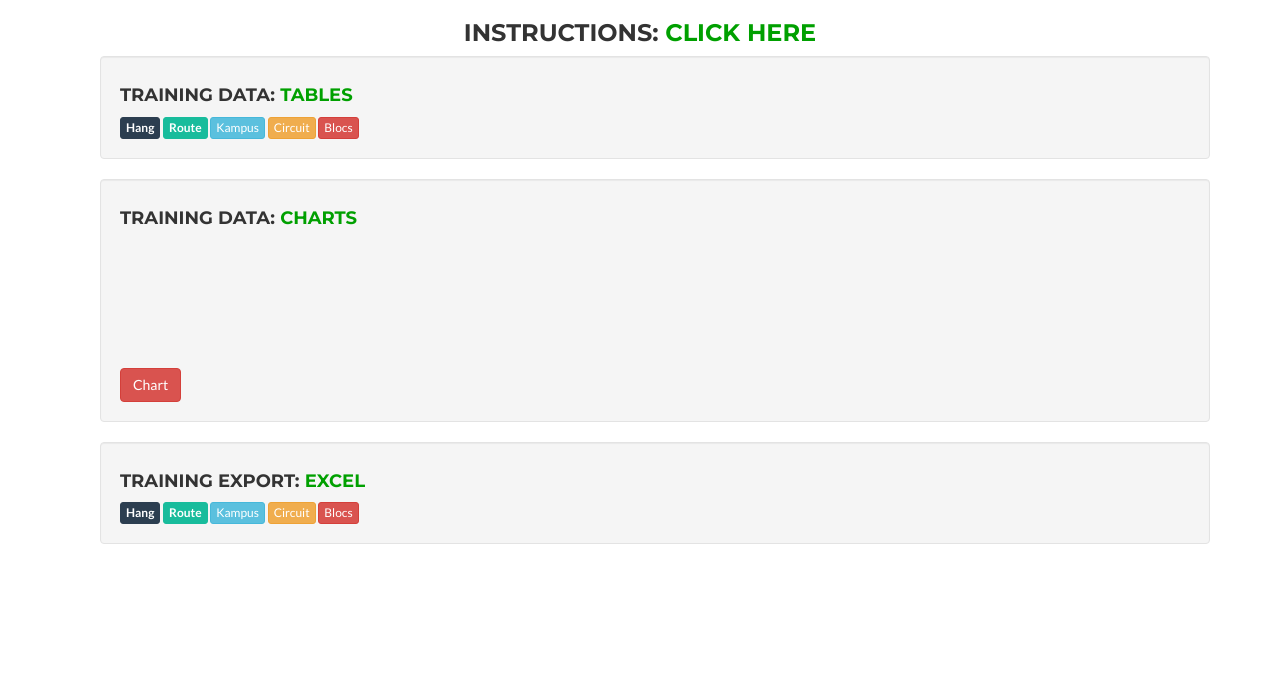
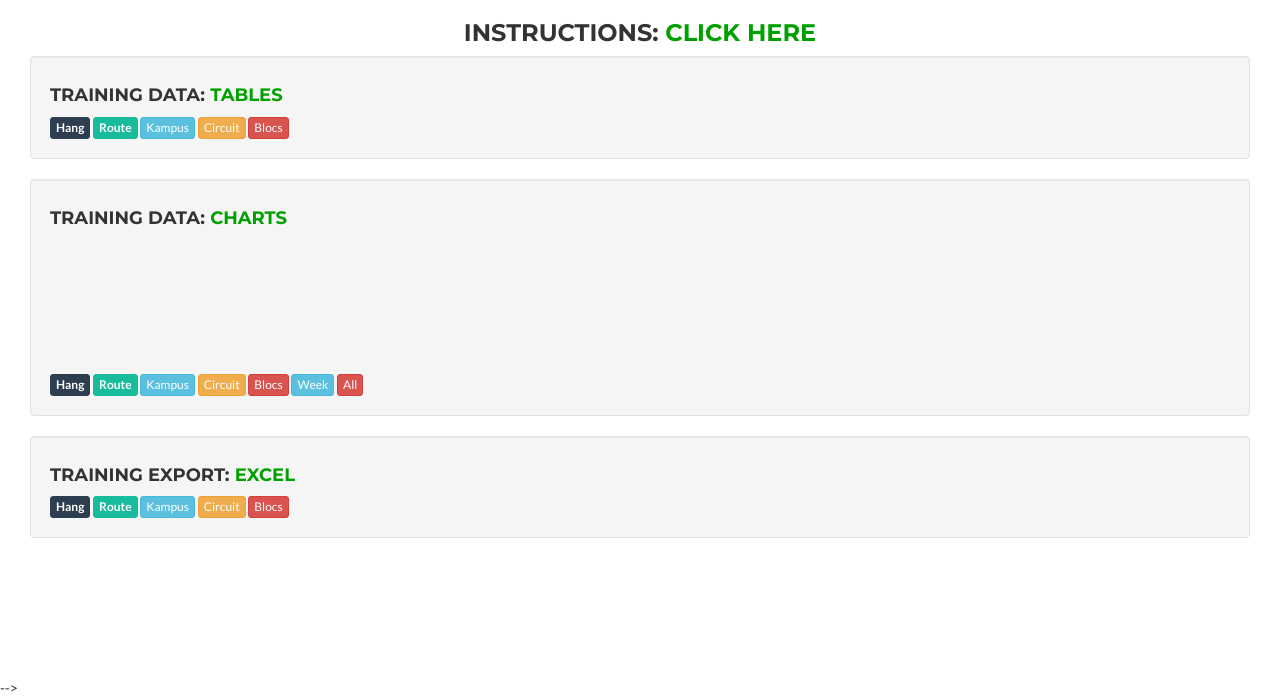
Before and after one commit to monkeymoves/MasterKampuswerk, a Flask app: page /profile in a window 1280 px wide. Shown: the part 100-800 px from the top of the page. Run offline with Flask 2, Linux system fonts and the light colour scheme; the visitor is signed in with stand-in values (Sample User, id 1); data comes from the database, SQL or seed files in the repository; data that the repository does not hold is empty; a map, chart or similar area stays blank; parts of the project's set-up code (start-up, migrations or seed data) failed here and were passed over; some libraries are stand-ins or nearby versions.

Commit message:
new charts & fixed timer

```diff
--- a/app/static/js/hangboard.js
+++ b/app/static/js/hangboard.js
@@ -92,6 +92,8 @@ $(document).ready(function () {
 
 	$("#BtnSubmit").on("click", function(e) {
 		e.preventDefault();
+		$("body").scrollTop(0);
+
 		var data = $("form").serialize();
 		$.ajax({
 			url:"/hangboard",
--- a/app/static/js/profile.js
+++ b/app/static/js/profile.js
@@ -45,6 +45,7 @@ $(document).ready(function() {
 						$('#dateroutes').append('<p> ' + item.timestamp.substring(0, 17) + '</p>');
 						$('#venue').append('<p>' + item.venue + '</p>');
 						$('#duration').append('<p>' + item.werktime + '</p>');
+						$('#routescomments').append('<p>' + item.comments + '</p>');
 
 					});
 
--- a/app/templates/baselayout.html
+++ b/app/templates/baselayout.html
@@ -1,6 +1,13 @@
 <!DOCTYPE html>
 <html lang="en">
 <head>
+ <!-- Google Tag Manager -->
+<script>(function(w,d,s,l,i){w[l]=w[l]||[];w[l].push({'gtm.start':
+new Date().getTime(),event:'gtm.js'});var f=d.getElementsByTagName(s)[0],
+j=d.createElement(s),dl=l!='dataLayer'?'&l='+l:'';j.async=true;j.src=
+'https://www.googletagmanager.com/gtm.js?id='+i+dl;f.parentNode.insertBefore(j,f);
+})(window,document,'script','dataLayer','GTM-M6RN5TC');</script>
+<!-- End Google Tag Manager -->
     <meta charset="utf-8">
     <meta http-equiv="X-UA-Compatible" content="IE=edge">
     <meta name="viewport" content="width=device-width, initial-scale=1">
@@ -8,13 +15,7 @@
     <meta name="author" content="">
 
     <title>Kampuswerk - Time to get strong</title>
-    <!-- Google Tag Manager -->
-<script>(function(w,d,s,l,i){w[l]=w[l]||[];w[l].push({'gtm.start':
-new Date().getTime(),event:'gtm.js'});var f=d.getElementsByTagName(s)[0],
-j=d.createElement(s),dl=l!='dataLayer'?'&l='+l:'';j.async=true;j.src=
-'https://www.googletagmanager.com/gtm.js?id='+i+dl;f.parentNode.insertBefore(j,f);
-})(window,document,'script','dataLayer','GTM-M6RN5TC');</script>
-<!-- End Google Tag Manager -->
+
     <script src="https://ajax.googleapis.com/ajax/libs/jquery/3.1.0/jquery.min.js"></script>
 
     <!-- Bootstrap Core CSS -->
@@ -32,6 +33,10 @@ j=d.createElement(s),dl=l!='dataLayer'?'&l='+l:'';j.async=true;j.src=
 
 <body id="page-top" class="index">
 
+<!-- Google Tag Manager (noscript) -->
+<noscript><iframe src="https://www.googletagmanager.com/ns.html?id=GTM-M6RN5TC"
+height="0" width="0" style="display:none;visibility:hidden"></iframe></noscript>
+<!-- End Google Tag Manager (noscript) -->
     <!-- Navigation -->
     <nav id="mainNav" class="navbar navbar-default navbar-fixed-top navbar-custom">
         <div class="container">
@@ -66,10 +71,7 @@ j=d.createElement(s),dl=l!='dataLayer'?'&l='+l:'';j.async=true;j.src=
         <!-- /.container-fluid -->
     </nav>
 
-<!-- Google Tag Manager (noscript) -->
-<noscript><iframe src="https://www.googletagmanager.com/ns.html?id=GTM-M6RN5TC"
-height="0" width="0" style="display:none;visibility:hidden"></iframe></noscript>
-<!-- End Google Tag Manager (noscript) -->
+
 
 
 {% block content %}
--- a/app/templates/charts.html
+++ b/app/templates/charts.html
@@ -226,6 +226,9 @@ var kampussessions = $.getJSON("/data/kampus", function(data) {
 
 var circuitsessions = $.getJSON("/data/circuits", function(data) {
 				circuitsessions = data.length;
+				console.log(circuitsessions)
+				console.log(data[0].timestamp)
+
 		});
 
 var blocsessions = $.getJSON("/data/blocs", function(data) {
--- a/app/templates/circuits.html
+++ b/app/templates/circuits.html
@@ -41,7 +41,7 @@
           <p> Enter the total number of moves completed</p>
           <p> Select intensity level </br> 1 = easy  5 = boxed out of your brains! </p>
           <p> Add qualitative comments about venue, style, route setting, angle, mood etc and submit data</p>
-          <p> Access your profile page & see werkout history!</p>
+          <p> Access your profile page see werkout history!</p>
         </div>
         <div class="modal-footer">
           <button type="button" class="btn btn-default" data-dismiss="modal">Close</button>
--- a/app/templates/profile.html
+++ b/app/templates/profile.html
@@ -4,7 +4,7 @@
 
 <section>
 
-
+<script src="https://cdnjs.cloudflare.com/ajax/libs/Chart.js/2.1.4/Chart.min.js"></script>
 
 <div class="container">
   <h3 align="center">Instructions:
@@ -17,7 +17,7 @@
       <!-- Modal content-->
       <div class="modal-content">
         <div class="modal-header">
-          <button type="button" class="close" data-dismiss="modal">&times;</button>
+          <button type="button" class="close" data-dixsiss="modal">&times;</button>
           <h4 align="center" class="modal-title">Data Analysis Options</h4>
         </div>
         <div class="modal-body">
@@ -27,17 +27,17 @@
 
         </div>
         <div class="modal-footer">
-          <button type="button" class="btn btn-default" data-dismiss="modal">Close</button>
+          <button type="button" class="btn btn-default" data-dixsiss="modal">Close</button>
         </div>
       </div>
 
     </div>
-  </div>
+</div> </div>
 
-    <div class="container">
-        <div class="col-xs-12">
-            <div class="well">
-               <h4> Training Data: <font color="primary"> Tables </font> </h4>
+<div class="container-fluid">
+<div class="col-xs-12 col-md-12">
+        <div class=" well" >
+             <h4> Training Data: <font color="primary"> Tables </font> </h4>
 
                 <button type="button" id="L4" class="btn btn-primary  btn-xs ">Hang</button>
                 <button type="button" id="L3" class="btn btn-success  btn-xs">Route</button>
@@ -209,24 +209,35 @@
             </div>
         </div>
     </div>
-    <div class="container">
-        <div class="col-xs-12">
+    <div class="container-fluid ">
+        <div class="col-xs-12 col-md-12">
             <div class="well">
                 <h4> Training Data: <font color="primary"> Charts </font> </h4>
 
-                <!-- <button type="button" id="L4chart" class="btn btn-primary  btn-sm ">Hang</button>
-                <button type="button" id="L3chart" class="btn btn-success  btn-sm">Route</button>
-                <button type="button" id="L2chart" class="btn btn-info  btn-sm">Kampus</button>
-                <button type="button" id="L1chart" class="btn btn-warning  btn-sm">Circuit</button>
-                <button type="button" id="L0chart" class="btn btn-danger  btn-sm">Blocs</button>
-                &nbsp;&nbsp; -->
-                <button type="button" id="chart" class="btn btn-danger">Chart</button>
-                <canvas id="ChartT2"></canvas>
+                <button type="button" id="L4chart" class="btn btn-primary  btn-xs ">Hang</button>
+                <button type="button" id="L3chart" class="btn btn-success  btn-xs">Route</button>
+                <button type="button" id="L2chart" class="btn btn-info  btn-xs">Kampus</button>
+                <button type="button" id="L1chart" class="btn btn-warning  btn-xs">Circuit</button>
+                <button type="button" id="L5chart" class="btn btn-danger  btn-xs">Blocs</button>
+
+                <button type="button" id="L0chart" class="btn btn-info  btn-xs">Week</button>
+
+                <button type="button" id="chart_totals" class="btn btn-danger btn-xs">All</button>
+
+
+
+                &nbsp;&nbsp;
+                <canvas id="ChartT2" style="display:" ></canvas>
+
+
+
             </div>
         </div>
-    </div>
-    <div class="container">
-        <div class="col-xs-12">
+    </div>    </div>
+
+
+<div class="container-fluid">
+        <div class="col-xs-12 col-md-12">
             <div class="well">
                 <h4> Training Export: <font color="primary"> Excel  </font> </h4>
 
@@ -238,94 +249,19 @@
                 &nbsp;&nbsp;
             </div>
         </div>
-    </div>
+
+
 
 </section>
 <footer> Data = Power </footer>
 
+<script src="http://cdnjs.cloudflare.com/ajax/libs/jquery-easing/1.3/jquery.easing.min.js"></script>
+
 <script type="text/javascript" src="/static/js/profile.js"></script>
 
-
-<script src="http://cdnjs.cloudflare.com/ajax/libs/jquery-easing/1.3/jquery.easing.min.js"></script>
-<script src="https://cdnjs.cloudflare.com/ajax/libs/Chart.js/2.1.4/Chart.min.js"></script>
-
-<script>
-
-
-
-var hangsessions = $.getJSON("/data/hangboard", function(data) {
-        hangsessions = data.length;
-    });
-
-
-var routesessions = $.getJSON("/data/routes", function(data) {
-        routesessions = data.length;
-    });
-
-
-
-var kampussessions = $.getJSON("/data/kampus", function(data) {
-        kampussessions = data.length;
-    });
-
-var circuitsessions = $.getJSON("/data/circuits", function(data) {
-        circuitsessions = data.length;
-    });
-
-var blocsessions = $.getJSON("/data/blocs", function(data) {
-        blocsessions = data.length;
-    });
-
-var hangboardSessions
-$("#chart").click(function() {
+ --><script type="text/javascript" src="/static/js/NewCharts.js"></script>
 
 
 
 
-      var ctx = document.getElementById("ChartT2");
-      var ChartT2 = new Chart(ctx, {
-        type: 'bar',
-        data: {
-          labels: ["Hang", "Routes", "Kampus", "Circuits", "Blocs"],
-          datasets: [{
-            label: 'total sessions',
-            data: [hangsessions, routesessions, kampussessions, circuitsessions, blocsessions],
-            backgroundColor: [
-              'rgba(255, 99, 132, 0.2)',
-              'rgba(54, 162, 235, 0.2)',
-              'rgba(255, 206, 86, 0.2)',
-              'rgba(75, 192, 192, 0.2)',
-              'rgba(153, 102, 255, 0.2)',
-              'rgba(255, 159, 64, 0.2)'
-            ],
-            borderColor: [
-              'rgba(255,99,132,1)',
-              'rgba(54, 162, 235, 1)',
-              'rgba(255, 206, 86, 1)',
-              'rgba(75, 192, 192, 1)',
-              'rgba(153, 102, 255, 1)',
-              'rgba(255, 159, 64, 1)'
-            ],
-            borderWidth: 1
-          }]
-        },
-        options: {
-          scales: {
-            yAxes: [{
-              ticks: {
-                beginAtZero: true
-              }
-            }]
-          }
-        }
-      });
-    });
-
-
-
-
-</script>
-
-
-
 {% endblock %}
--- a/app/views.py
+++ b/app/views.py
@@ -1,5 +1,5 @@
 from flask import render_template, request, flash, redirect, url_for, Blueprint, jsonify
-from datetime import datetime
+from datetime import datetime, timedelta
 from flask_login import UserMixin, login_user, logout_user, current_user, login_required
 #luke new imports###########################################################
 from .oauth import OAuthSignIn
@@ -8,7 +8,7 @@ from app import db
 from .forms import KampusForm, HangboardForm, CircuitForm, BlocForm, BodyweightForm, RoutesForm
 
 import flask_excel as excel
-
+from sqlalchemy import and_
 #luke new imports end#####################################################
 
 views = Blueprint("", __name__)
@@ -207,6 +207,16 @@ def Kampus_Data():
         data.append(r.as_dict())
     return jsonify(data)
 
+@views.route("/data/kampus/7days", methods=["GET"])
+@login_required
+def Kampus_Data_7():
+
+    data = [];
+    for r in  KampusWerkout.query.filter(KampusWerkout.timestamp >= datetime.utcnow() -
+     timedelta(weeks=1)).filter(KampusWerkout.user_id == current_user.id):
+        data.append(r.as_dict())
+    return jsonify(data)
+
 @views.route("/data/hangboard", methods=["GET"])
 @login_required
 def Handboard_Data():
@@ -214,6 +224,21 @@ def Handboard_Data():
     for r in  HangboardWerk.query.filter_by(user_id=current_user.id).all():
         data.append(r.as_dict())
     return jsonify(data)
+
+
+
+@views.route("/data/hangboard/7days", methods=["GET"])
+@login_required
+def Handboard_Data_7():
+
+    data = [];
+    for r in  HangboardWerk.query.filter(HangboardWerk.timestamp >= datetime.utcnow() -
+     timedelta(weeks=1)).filter(HangboardWerk.user_id == current_user.id):
+        data.append(r.as_dict())
+    return jsonify(data)
+
+
+
 
 
 @views.route("/data/circuits", methods=["GET"])
@@ -224,6 +249,17 @@ def Circuit_Data():
         data.append(r.as_dict())
     return jsonify(data)
 
+@views.route("/data/circuits/7days", methods=["GET"])
+@login_required
+def Circuit_Data_7():
+
+    data = [];
+    for r in  CircuitMoves.query.filter(CircuitMoves.timestamp >= datetime.utcnow() -
+     timedelta(weeks=1)).filter(CircuitMoves.user_id == current_user.id):
+        data.append(r.as_dict())
+    return jsonify(data)
+
+
 @views.route("/data/routes", methods=["GET"])
 @login_required
 def Route_Data():
@@ -232,11 +268,31 @@ def Route_Data():
         data.append(r.as_dict())
     return jsonify(data)
 
+@views.route("/data/routes/7days", methods=["GET"])
+@login_required
+def Route_Data_7():
+
+    data = [];
+    for r in  Routes.query.filter(Routes.timestamp >= datetime.utcnow() -
+     timedelta(weeks=1)).filter(Routes.user_id == current_user.id):
+        data.append(r.as_dict())
+    return jsonify(data)
+
 @views.route("/data/blocs", methods=["GET"])
 @login_required
 def Blocs_Data():
     data = [];
     for r in  Blocs.query.filter_by(user_id=current_user.id).all():
+        data.append(r.as_dict())
+    return jsonify(data)
+
+@views.route("/data/blocs/7days", methods=["GET"])
+@login_required
+def Bloc_Data_7():
+
+    data = [];
+    for r in  Blocs.query.filter(Blocs.timestamp >= datetime.utcnow() -
+     timedelta(weeks=1)).filter(Blocs.user_id == current_user.id):
         data.append(r.as_dict())
     return jsonify(data)
 
```
